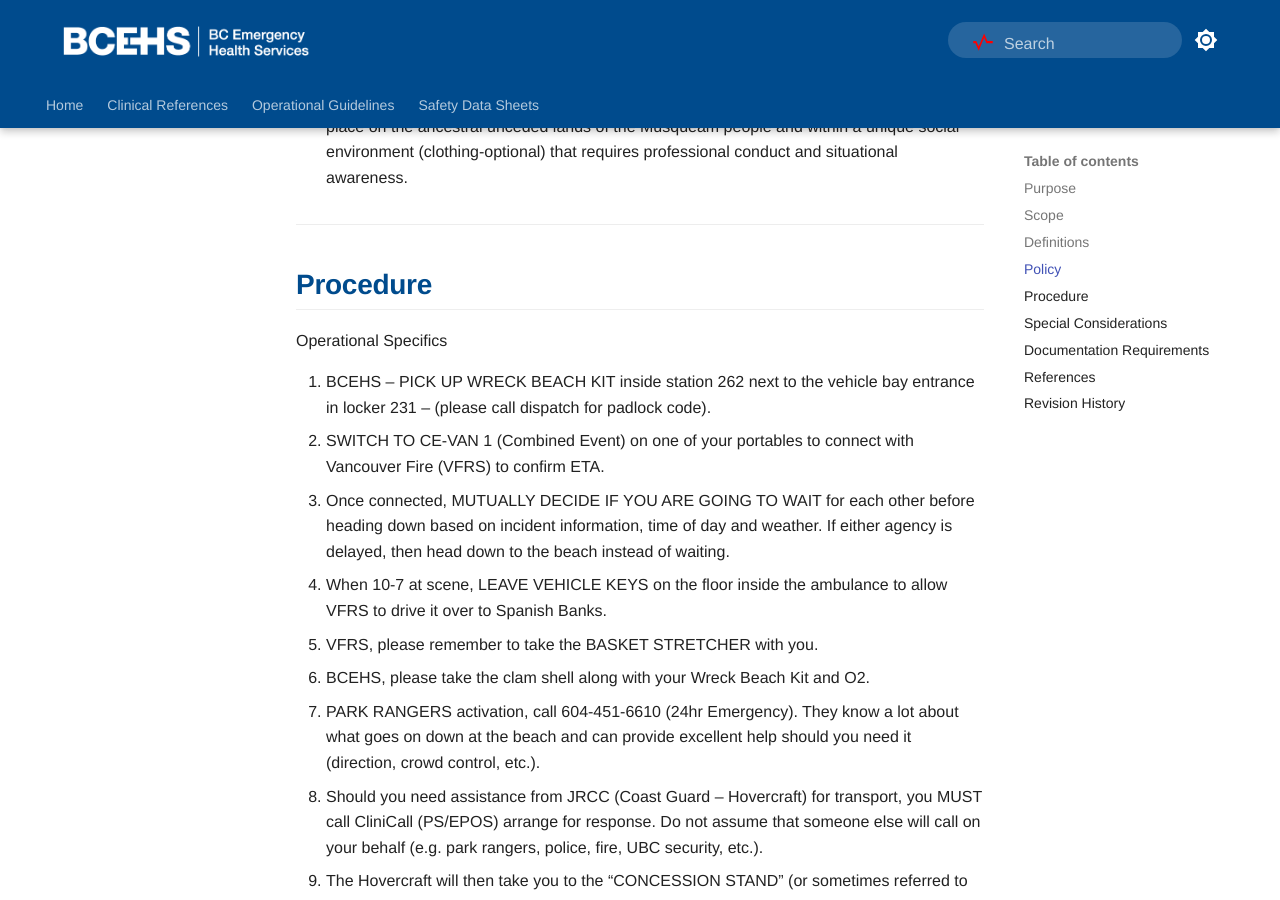
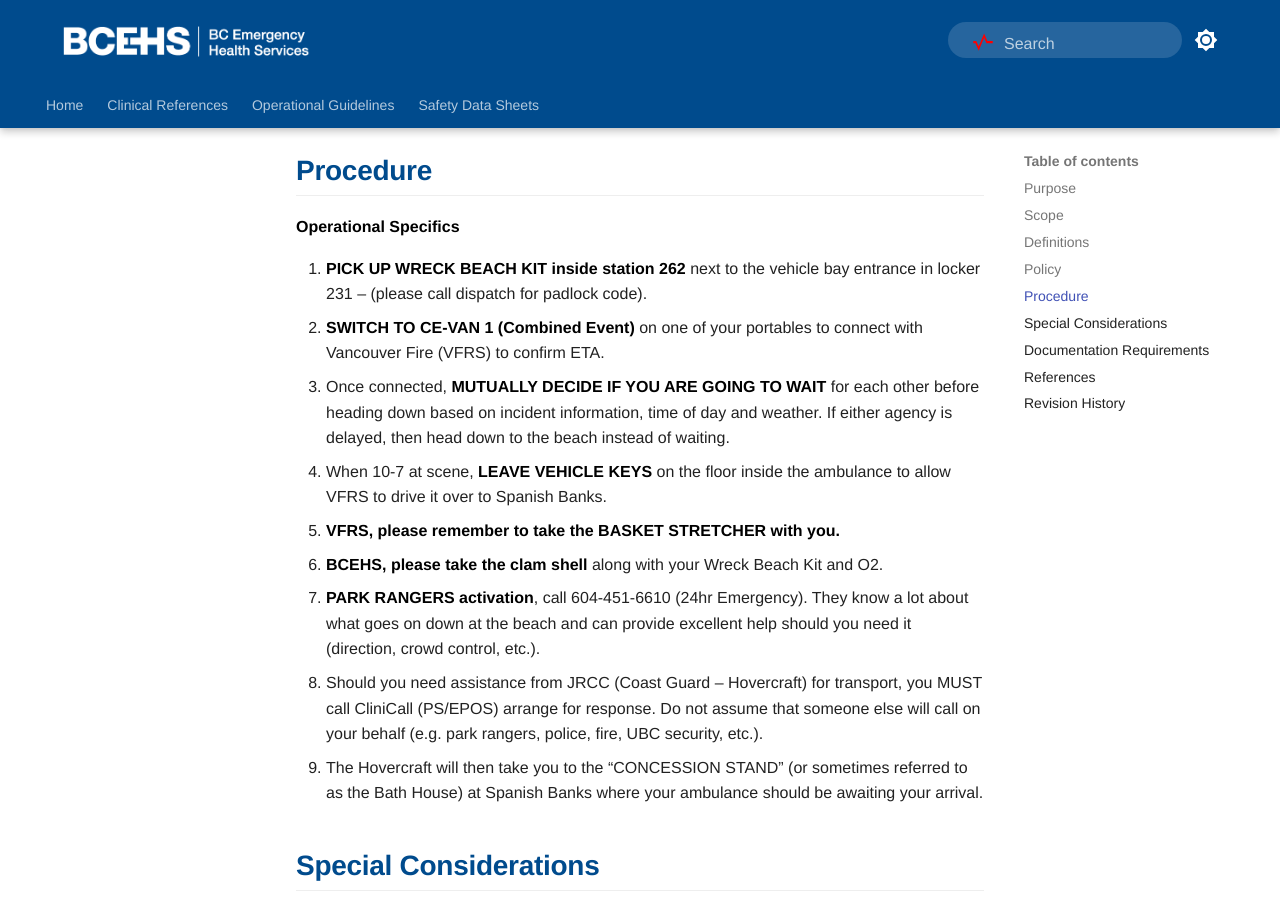
Before and after one commit to bcehsclinicalhub/TangoBot, an MkDocs documentation site: the page built from docs/operational/wreck-beach-procedure.md, in a window 1280 px wide and 900 px high, scrolled down 1550 px. Built offline with MkDocs 1.6.1 and Material for MkDocs 9.7.7, drawn with Linux system fonts in a browser that asks for light colours; some of the changed text lies outside the part shown.

Commit message:
Update protocols

```diff
--- a/docs/operational/wreck-beach-procedure.md
+++ b/docs/operational/wreck-beach-procedure.md
@@ -31,7 +31,6 @@
 ---
 
 # Wreck Beach Standard Operating Guideline
-<span class="hero-tagline">Policy: POL-XXX | Version: 1.0 | Effective: 2025-12-01</span>
 
 ## Purpose
 
@@ -39,20 +38,16 @@
 Wreck Beach, nestled within Metro Vancouver’s Pacific Spirit Regional Park, is celebrated for its beauty and social allure. Extending 7 kilometers along ancestral unceded Musqueam land, and wrapping around Vancouver’s Point Grey peninsula, it ranks among the world’s largest clothing-optional beaches. However, its popularity and remote location pose safety challenges. Despite its charm, the beach's isolation and increasing visitation create challenges, particularly in handling medical emergencies. Effective coordination among emergency responders, including the RCMP (UBC Detachment), Vancouver Fire Rescue Services (VFRS), BC Emergency Health Services (BCEHS), and the Canadian Coast Guard, is crucial in addressing these challenges.
 Time sensitive decision making is based on multiple factors and is often a nuanced decision balancing risks and benefits. Decisions on the urgency of extrication may include but are not limited to, patient factors, responder factors (ex. crew fatigue), mechanism of injury, medical condition, and environmental state. This does not lend itself well to a specific scoring system and is best discussed in consultation with the Paramedic Specialist desk and/or EPOS.
 
----
 
 ## Scope
 
 All paramedic and supervisor units responding to events at Wreck Beach.
 
----
-
 ## Definitions
 
 JRCC = Joint Rescue Coordination Centre
+
 EPOS = Emergency Physician Online Support
-
----
 
 ## Policy
 
@@ -66,19 +61,18 @@
 
 - Cultural and Geographic Awareness: Responders must acknowledge that operations take place on the ancestral unceded lands of the Musqueam people and within a unique social environment (clothing-optional) that requires professional conduct and situational awareness.
 
----
 
 ## Procedure
 
-Operational Specifics
+**Operational Specifics**
 
-1.	BCEHS – PICK UP WRECK BEACH KIT inside station 262 next to the vehicle bay entrance in locker 231 – (please call dispatch for padlock code).
-2.	SWITCH TO CE-VAN 1 (Combined Event) on one of your portables to connect with Vancouver Fire (VFRS) to confirm ETA.
-3.	Once connected, MUTUALLY DECIDE IF YOU ARE GOING TO WAIT for each other before heading down based on incident information, time of day and weather. If either agency is delayed, then head down to the beach instead of waiting.
-4.	When 10-7 at scene, LEAVE VEHICLE KEYS on the floor inside the ambulance to allow VFRS to drive it over to Spanish Banks.
-5.	VFRS, please remember to take the BASKET STRETCHER with you.
-6.	BCEHS, please take the clam shell along with your Wreck Beach Kit and O2.
-7.	PARK RANGERS activation, call 604-451-6610 (24hr Emergency). They know a lot about what goes on down at the beach and can provide excellent help should you need it (direction, crowd control, etc.).
+1.	**PICK UP WRECK BEACH KIT inside station 262** next to the vehicle bay entrance in locker 231 – (please call dispatch for padlock code).
+2.	**SWITCH TO CE-VAN 1 (Combined Event)** on one of your portables to connect with Vancouver Fire (VFRS) to confirm ETA.
+3.	Once connected, **MUTUALLY DECIDE IF YOU ARE GOING TO WAIT** for each other before heading down based on incident information, time of day and weather. If either agency is delayed, then head down to the beach instead of waiting.
+4.	When 10-7 at scene, **LEAVE VEHICLE KEYS** on the floor inside the ambulance to allow VFRS to drive it over to Spanish Banks.
+5.	**VFRS, please remember to take the BASKET STRETCHER with you.**
+6.	**BCEHS, please take the clam shell** along with your Wreck Beach Kit and O2.
+7.	**PARK RANGERS activation**, call 604-451-6610 (24hr Emergency). They know a lot about what goes on down at the beach and can provide excellent help should you need it (direction, crowd control, etc.).
 8.	Should you need assistance from JRCC (Coast Guard – Hovercraft) for transport, you MUST call CliniCall (PS/EPOS) arrange for response. Do not assume that someone else will call on your behalf (e.g. park rangers, police, fire, UBC security, etc.).
 9.	The Hovercraft will then take you to the “CONCESSION STAND” (or sometimes referred to as the Bath House) at Spanish Banks where your ambulance should be awaiting your arrival.
 
@@ -91,8 +85,6 @@
 ## Documentation Requirements
 
 Complete ePCR unless no patient contact is made.
-
----
 
 ## References
 
```
Also changed, not shown: docs/clinical/bed-bugs-procedure.md (+7 -4 lines), docs/operational/viha-trauma-destinations.md (+1 -1 lines).
